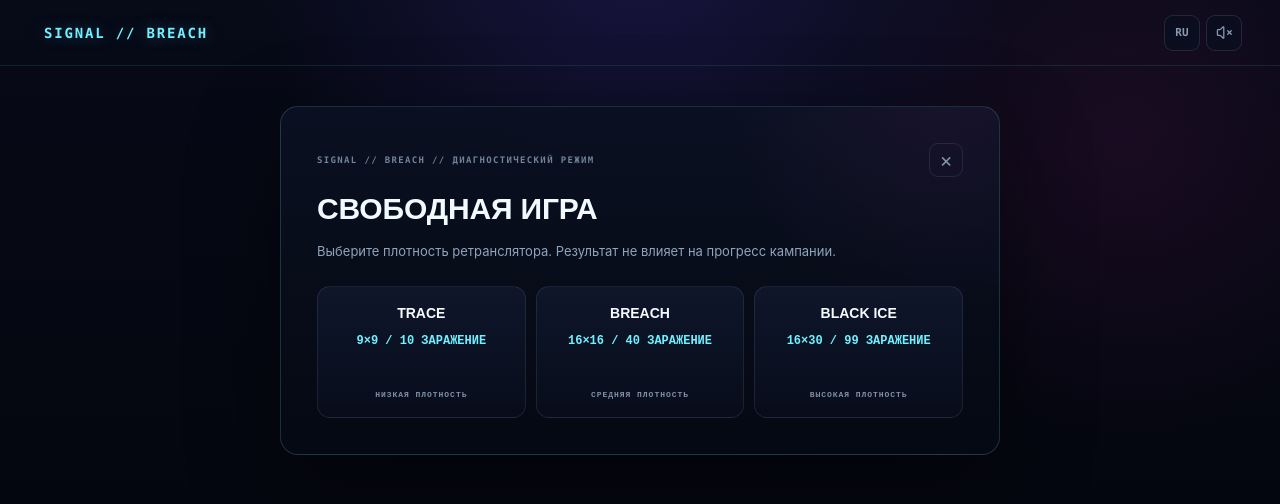
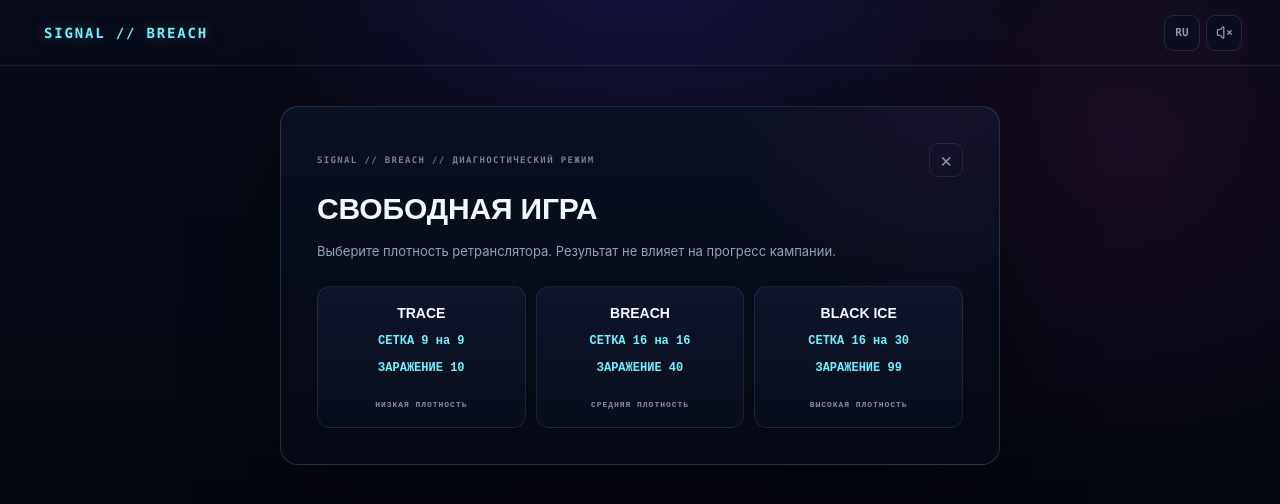
Before and after one commit to hoseantonio85-art/signal-breach, a React (Vite) app: page / in a window 1280 px wide. Both pictures are taken after a click on the button 873 px from the left and 449 px from the top of the page. Shown: the top 504 px of the page. Built offline with nearby package versions, Linux system fonts and the light colour scheme; a web font is replaced by a local one.

Commit message:
refactor(ui): use shared labeled mission metrics in Free Run and briefings

```diff
--- a/src/app/App.tsx
+++ b/src/app/App.tsx
@@ -3,6 +3,7 @@ import { Volume2, VolumeX } from 'lucide-react'
 import { audioEngine } from '../audio/audioEngine'
 import { missions } from '../campaign/missions'
 import { MissionCard } from '../components/MissionCard'
+import { MissionMetrics } from '../components/MissionMetrics'
 import type { GameSession, Language, Mission } from '../game/types'
 import { dictionaries } from '../i18n'
 import { GameScreen, type CampaignResult } from '../screens/GameScreen'
@@ -225,7 +226,9 @@ export function App() {
           <div className="difficulty-cards">
             {freePresets.map((preset) => (
               <button className="difficulty-card" key={preset.key} onClick={() => startFree(preset)}>
-                <b>{preset.label}</b><span>{preset.rows}×{preset.cols} / {preset.mines} {t.corruption}</span><em>{t[preset.description]}</em>
+                <b>{preset.label}</b>
+                <MissionMetrics rows={preset.rows} cols={preset.cols} mines={preset.mines} t={t} variant="free" />
+                <em>{t[preset.description]}</em>
               </button>
             ))}
           </div>
@@ -240,7 +243,10 @@ export function App() {
             <h2>{selectedMission.code}</h2>
             <div className="briefing-location">{selectedMission.location[language]}</div>
             <div className="voss-line"><span className="voss-sigil">V</span><div><b>{t.colonelVoss}</b><p>{selectedMission.briefing[language]}</p></div></div>
-            <div className="briefing-grid"><span>{selectedMission.rows}×{selectedMission.cols}</span><span>{selectedMission.mines} {t.corruption}</span><span>PAR {formatPar(selectedMission.parSeconds)}</span></div>
+            <div className="briefing-grid">
+              <MissionMetrics rows={selectedMission.rows} cols={selectedMission.cols} mines={selectedMission.mines} t={t} variant="briefing" />
+              <span>PAR {formatPar(selectedMission.parSeconds)}</span>
+            </div>
             <div className="briefing-actions"><button className="secondary" onClick={() => setScreen('campaign')}>{t.back}</button><button className="primary" onClick={() => startMission(selectedMission)}>{t.startOperation}</button></div>
           </section>
         </div>
```
